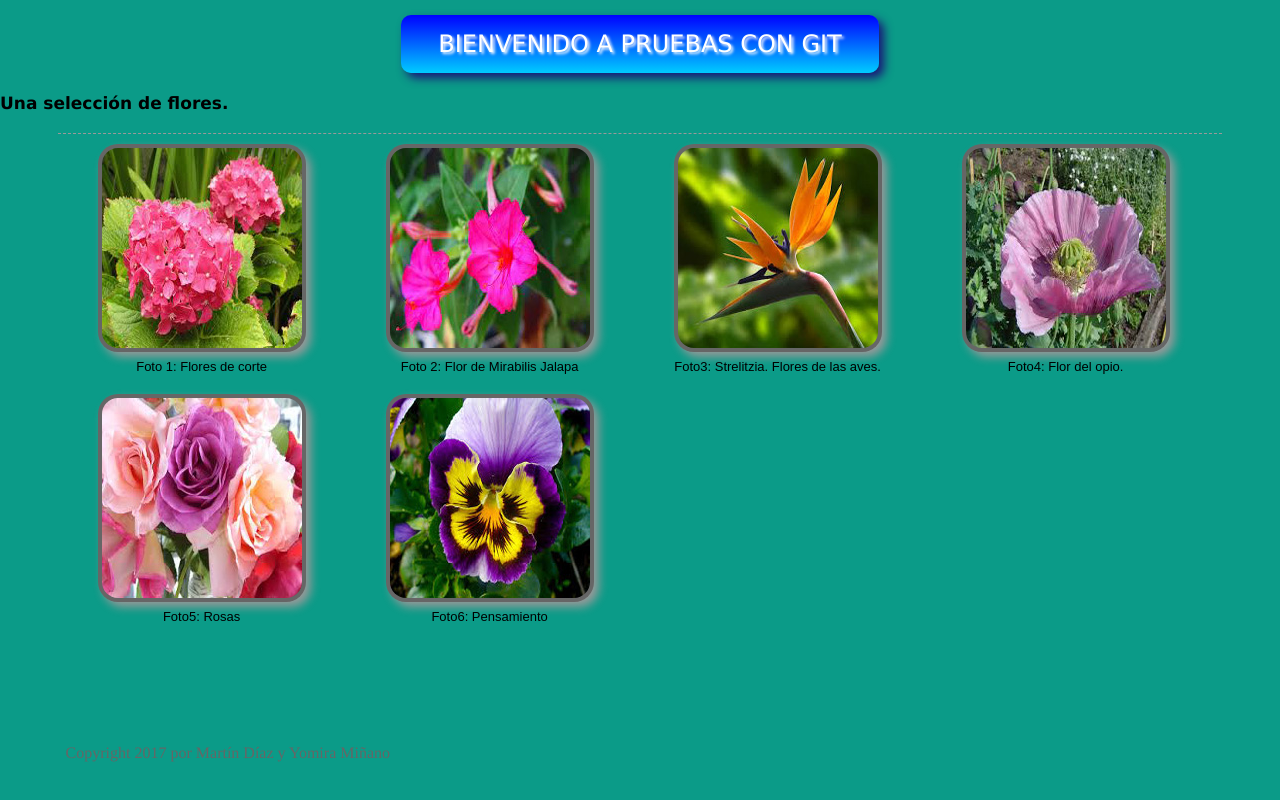
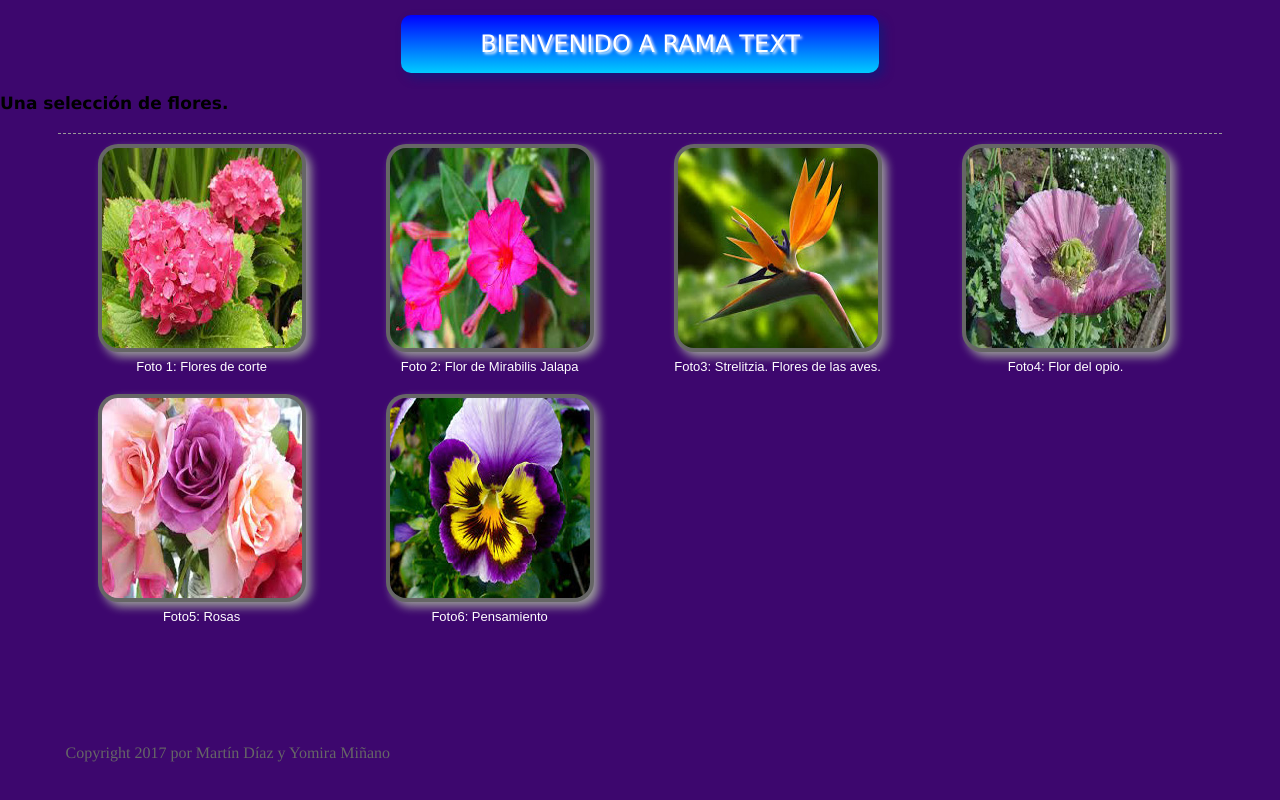
Before and after one commit to multiserviciosalison/remembering_git, a plain HTML site: page index.html in a window 1280 px wide. Drawn offline with Linux system fonts and the light colour scheme.

Commit message:
Se modificó el background del body a morado y cambió título a TEXT

```diff
--- a/estilosFlores.css
+++ b/estilosFlores.css
@@ -16,7 +16,8 @@ q:before, q:after { content:'';
 
 body{
     font-size: 62.5%;
-    background: rgb(11, 155, 136);
+    background: rgb(61, 7, 110);
+    color: white;
 }
 h1{
     font: normal 2.4em Verdana, Geneva, Sans-serif;
--- a/index.html
+++ b/index.html
@@ -13,7 +13,7 @@
 <body>
   <header>
     <hgroup>
-      <h1>BIENVENIDO A PRUEBAS CON GIT</h1>
+      <h1>BIENVENIDO A RAMA TEXT</h1>
       <h2>Una selecci&oacute;n de flores.</h2>
     </hgroup>
   </header>
```
